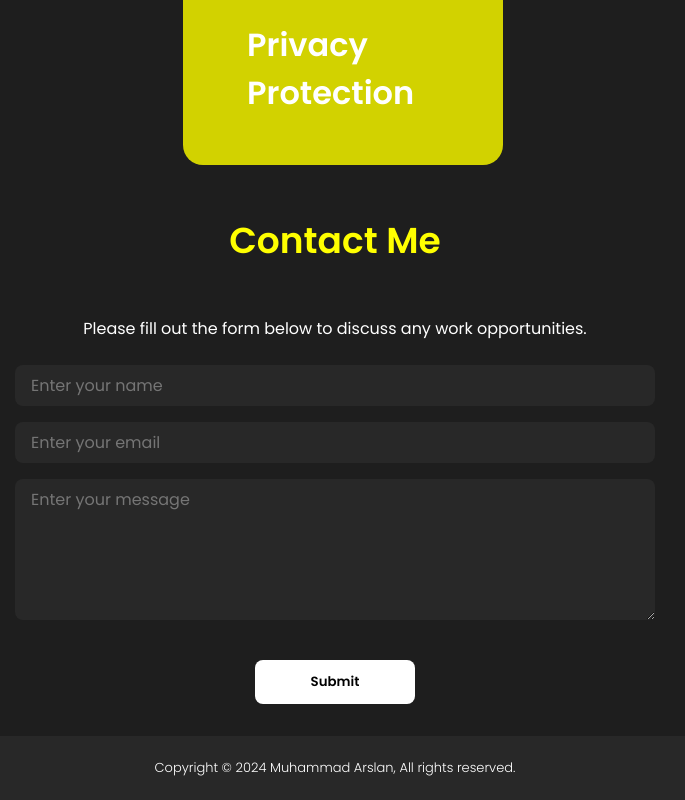
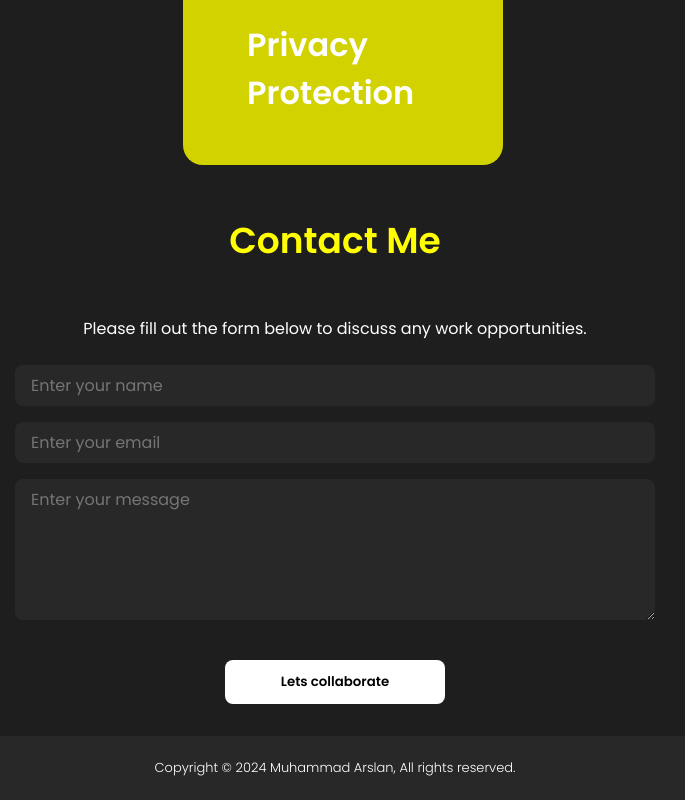
Before and after one commit to Muhammad-Arslan-Jamshaid/my-portfolio, a React (Create React App) app: page / in a window 1280 px wide. Shown: the part 2280-3080 px from the top of the page, without its empty margins (305-990 px from the left). Built offline with nearby package versions, Linux system fonts and the light colour scheme.

Commit message:
first commit

```diff
--- a/src/components/Contact/Contact.js
+++ b/src/components/Contact/Contact.js
@@ -56,7 +56,7 @@ const Contact = () => {
             placeholder="Enter your message"
           ></textarea>
           <button className="submitbtn" value="Send" type="submit">
-            Submit
+              Lets collaborate
           </button>
         </form>
       </div>
```
